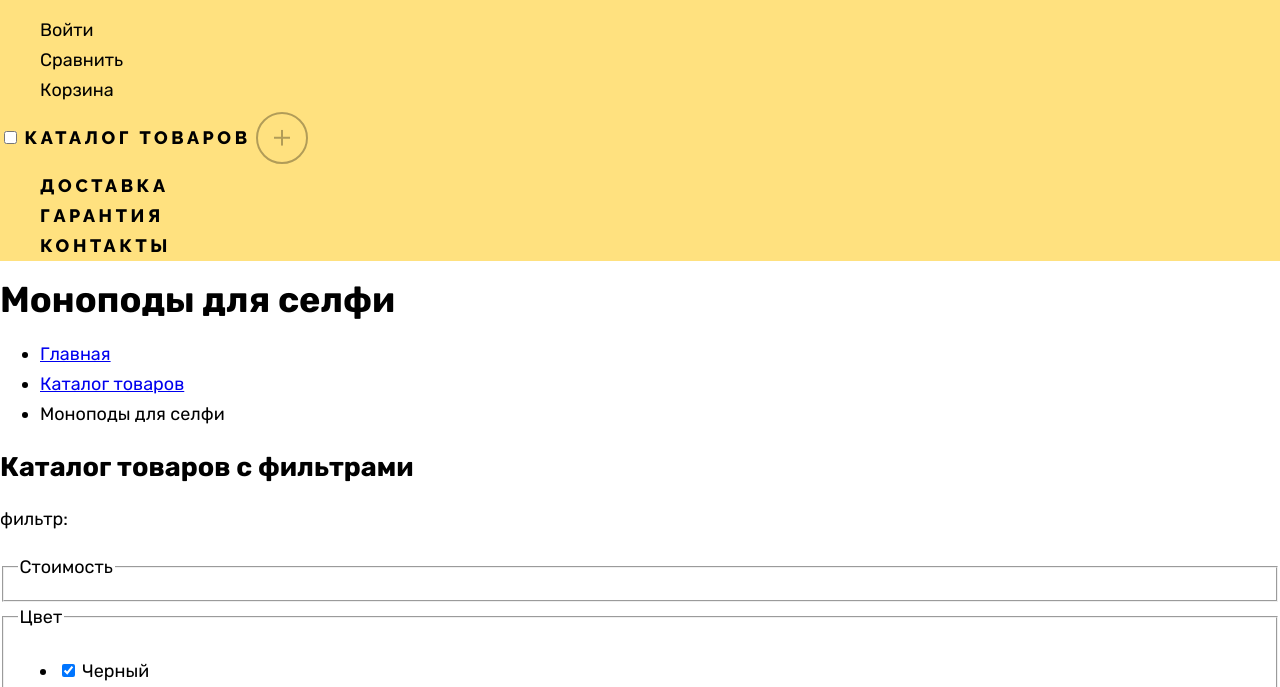
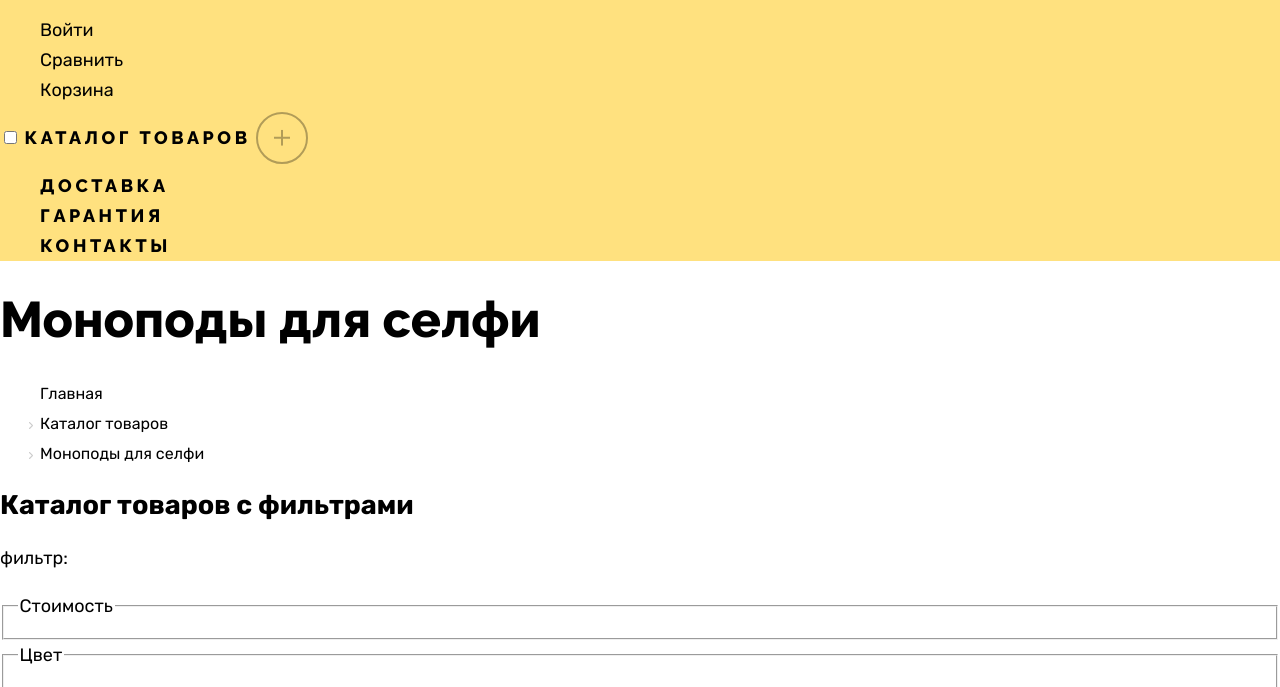
Before and after one commit to htmlacademy-htmlcss/1970787-device-33, a plain HTML site: page catalog.html in a window 1280 px wide. Shown: the part 88-775 px from the top of the page. Drawn offline with Linux system fonts and the light colour scheme.

Commit message:
Добавляет заголовок и хлебные крошки

```diff
--- a/styles/styles.css
+++ b/styles/styles.css
@@ -101,6 +101,7 @@ body {
   position: relative;
 }
 
+/* иконка каталога */
 .navigation-catalog-button::after {
   content: "";
   background-image: url(/images/catalog-plus.svg);
@@ -117,6 +118,10 @@ body {
   border-radius: 50%;
   opacity: 0.3;
   z-index: 1;
+}
+
+.navigation-catalog-button:hover::after {
+  opacity: 1;
 }
 
 /* Выпадающий список без JS */
@@ -579,3 +584,28 @@ body {
 .twitter-button {
   background-image: url(/images/twitter.svg);
 }
+
+/* catalog.html */
+/* Заголовок */
+.inner-header-title {
+  font-family: Raleway, sans-serif;
+  font-weight: 800;
+  font-size: 50px;
+  line-height: 50px;
+}
+
+/* Хлебные крошки */
+.breadcrumbs {
+  list-style: url(/images/breadcrumbs-arrow.svg);
+}
+
+.breadcrumbs-item:first-of-type {
+  list-style: none;
+}
+
+.breadcrumbs-link {
+  color: inherit;
+  text-decoration: none;
+  font-size: 16px;
+  line-height: 19px;
+}
```
Also changed, not shown: images/breadcrumbs-arrow.svg (added).
